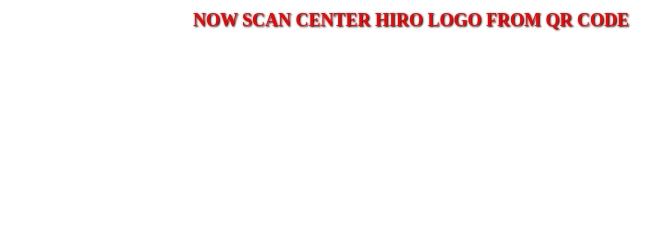
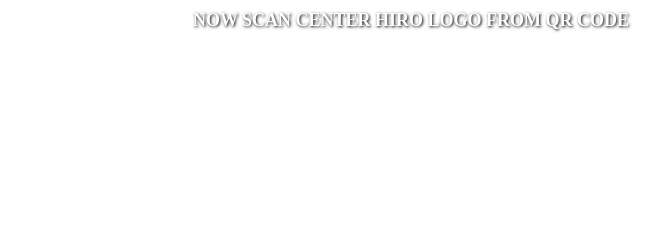
Before and after one commit to UmmeHaniBaig/AR-POETRY, a plain HTML site: page docs/index.html in a window 1280 px wide. Shown: the full height of the page, 229-894 px from the left. Drawn offline with Linux system fonts and the light colour scheme.

Commit message:
Update index.html

```diff
--- a/docs/index.html
+++ b/docs/index.html
@@ -8,15 +8,16 @@
   <style>
     /* Simple overlay text */
     #instruction {
-      position: fixed;
-      top: 10px;
-      width: 100%;
+      position: fixed;          /* stays in place even if screen resizes */
+      top: 10px;                /* distance from top */
+      left: 50%;                /* center horizontally */
+      transform: translateX(-50%); /* adjust exact center */
+      font-size: 18px;
+      font-weight: bold;
+      color: white;
+      text-shadow: 1px 1px 3px black; /* visible over camera */
+      z-index: 9999;            /* on top of AR scene */
       text-align: center;
-      font-size: 18px;
-      color: red;
-      font-weight: bold;
-      text-shadow: 1px 1px 2px black;
-      z-index: 10;
     }
   </style>
 </head>
```
